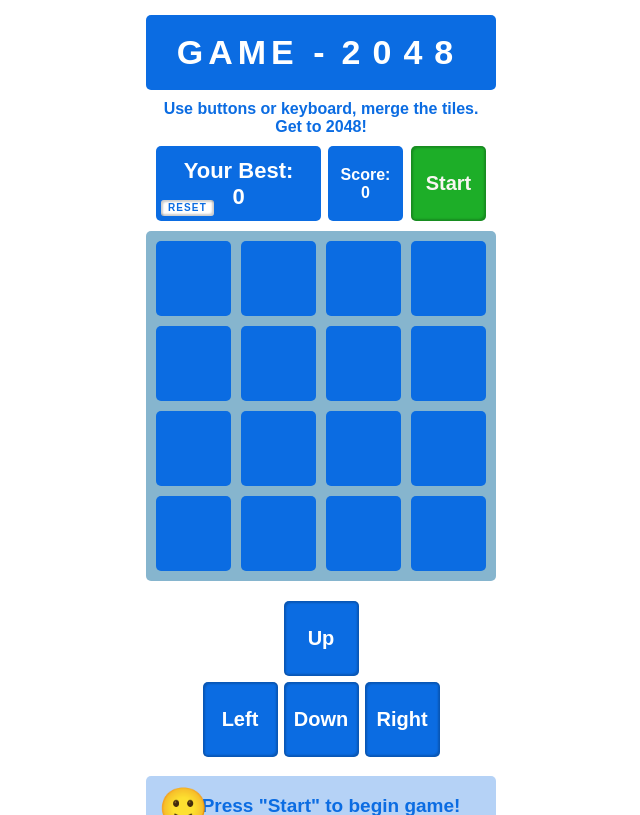
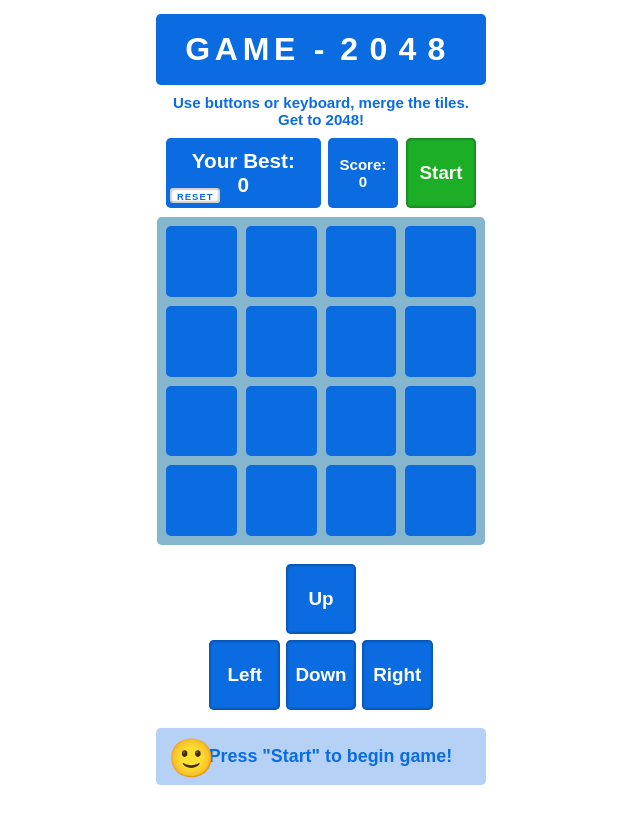
Before and after one commit to Artem-Brui/Game-2048, a website with bundled scripts: page index.html in a window 1280 px wide. Shown: the whole page, without its empty margins (319-959 px from the left). Built offline with nearby package versions, Linux system fonts and the light colour scheme.

Commit message:
make size dynamical - use vh for all sizes

```diff
--- a/styles/main.scss
+++ b/styles/main.scss
@@ -7,7 +7,7 @@ html {
 
 body {
   margin: 0;
-  padding-top: 15px;
+  padding-top: $dpx * 15;
   display: flex;
   align-items: start;
   justify-content: center;
@@ -16,30 +16,30 @@ body {
   overflow: hidden;
   overflow-y: hidden;
   font-family: sans-serif;
-  font-size: 24px;
+  font-size: $dpx * 24;
   font-weight: 900;
 }
 
 .rules {
   text-align: center;
-  font-size: 16px;
+  font-size: $dpx * 16;
   color: $secondary;
-  margin: 10px 0 0 0;
-  padding: 0 10px;
+  margin: $dpx * 10 0 0 0;
+  padding: 0 $dpx * 10;
 
 }
 
 .field-cell {
   background: $secondary;
-  width: 75px;
-  height: 75px;
+  width: $dpx * 75;
+  height: $dpx * 75;
   border-radius: 5px;
   color: $primery;
   box-sizing: border-box;
   text-align: center;
   vertical-align: center;
   user-select: none;
-  font-size: 30px;
+  font-size: $dpx * 30;
   color: $secondary;
 
   &--2 {
@@ -89,24 +89,24 @@ body {
 
 .game-field {
   background: #86b5ce;
-  border-spacing: 10px;
-  border-radius: 5px;
+  border-spacing: $dpx * 10;
+  border-radius: $dpx * 5;
 }
 
 .game-header {
   display: flex;
   width: 100%;
   justify-content: space-between;
-  padding: 10px;
+  padding: $dpx * 10;
   box-sizing: border-box;
 }
 
 .score-record {
   width: 100%;
-  height: 75px;
-  border-radius: 5px;
-  font-size: 22px;
-  margin: 0 7px 0 0;
+  height: $dpx * 75;
+  border-radius: $dpx * 5;
+  font-size: $dpx * 22;
+  margin: 0 $dpx * 7 0 0;
   display: flex;
   flex-direction: column;
   align-items: center;
@@ -120,19 +120,19 @@ body {
   }
 
   & button {
-    font-size: 10px;
+    font-size: $dpx * 10;
     font-weight: bold;
-    line-height: 10px;
-    letter-spacing: 1.1px;
+    line-height: $dpx * 10;
+    letter-spacing: $dpx * 1.1;
     color: $secondary;
-    margin: 5px;
-    padding: 3px 7px;
+    margin: $dpx * 5;
+    padding: $dpx * 4 $dpx * 7 $dpx * 2 $dpx * 7;
     position: absolute;
     background-color: white;
     left: 0;
     bottom: 0;
     border: none;
-    border-radius: 3px;
+    border-radius: $dpx * 3;
   }
 
 }
@@ -141,11 +141,11 @@ h1 {
   background: $secondary;
   color: $primery;
   width: 100%;
-  height: 75px;
-  font-size: 34px;
+  height: $dpx * 75;
+  font-size: $dpx * 34;
   font-weight: 900;
-  letter-spacing: 5px;
-  border-radius: 5px;
+  letter-spacing: $dpx * 5;
+  border-radius: $dpx * 5;
   display: flex;
   align-items: center;
   justify-content: center;
@@ -153,8 +153,8 @@ h1 {
   margin: 0;
 
   & span {
-    letter-spacing: 12px;
-    margin-left: 12px;
+    letter-spacing: $dpx * 12;
+    margin-left: $dpx * 12;
   }
 }
 
@@ -164,13 +164,13 @@ h1 {
   align-items: center;
   justify-content: center;
   background: $secondary;
-  width: 75px;
-  height: 75px;
-  border-radius: 5px;
+  width: $dpx * 75;
+  height: $dpx * 75;
+  border-radius: $dpx * 5;
   color: $primery;
   box-sizing: border-box;
-  font-size: 16px;
-  margin: 0 8px 0 0;
+  font-size: $dpx * 16;
+  margin: 0 $dpx * 8 0 0;
 }
 
 .controls {
@@ -182,9 +182,9 @@ h1 {
   font-weight: 900;
   cursor: pointer;
   border: none;
-  border-radius: 5px;
-  box-shadow: inset 2px 2px 2px rgba(0, 0, 0, 0.2),
-              inset -2px -2px 2px rgba(0, 0, 0, 0.2);
+  border-radius: $dpx * 5;
+  box-shadow: inset $dpx * 2 $dpx * 2 $dpx * 2 rgba(0, 0, 0, 0.2),
+              inset $dpx * -2 $dpx * -2 $dpx * 2 rgba(0, 0, 0, 0.2);
 
   &:hover {
     filter: brightness(.9);
@@ -196,21 +196,21 @@ h1 {
 }
 
 .control {
-  width: 75px;
-  height: 75px;
-  font-size: 16px;
+  width: $dpx * 75;
+  height: $dpx * 75;
+  font-size: $dpx * 16;
   color: #f9f6f2;
   transition: 0.25s ease background;
 }
 
 .start {
   background: #1dae28;
-  font-size: 20px;
+  font-size: $dpx * 20;
 }
 
 .restart {
   background: #f87474;
-  font-size: 18px;
+  font-size: $dpx * 18;
 }
 
 .arrows {
@@ -218,41 +218,41 @@ h1 {
   flex-direction: column;
   justify-content: center;
   align-items: center;
-  width: 350px;
-  gap: 6px;
-  margin-top: 20px;
+  width: $dpx * 350;
+  gap: $dpx * 6;
+  margin-top: $dpx * 20;
 
   &-row {
     display: flex;
-    gap: 6px;
+    gap: $dpx * 6;
   }
 }
 
 .arrow {
   background: $secondary;
   color: $primery;
-  width: 75px;
-  height: 75px;
-  font-size: 20px;
+  width: $dpx * 75;
+  height: $dpx * 75;
+  font-size: $dpx * 20;
 }
 
 .message {
   box-sizing: border-box;
-  width: 350px;
-  height: 60px;
-  line-height: 40px;
-  padding: 10px;
-  padding-left: 30px;
+  width: $dpx * 350;
+  height: $dpx * 60;
+  line-height: $dpx * 40;
+  padding: $dpx * 10;
+  padding-left: $dpx * 30;
   text-align: center;
-  border-radius: 5px;
-  font-size: 19px;
+  border-radius: $dpx * 5;
+  font-size: $dpx * 19;
   position: absolute;
 
   & span {
     position: absolute;
     left: 0;
     transform: translate(25%, 6%);
-    font-size: 40px;
+    font-size: $dpx * 40;
   }
 }
 
@@ -264,7 +264,7 @@ h1 {
   display: flex;
   flex-direction: column;
   align-items: center;
-  width: 350px;
+  width: $dpx * 350;
 }
 
 .message-start {
@@ -292,8 +292,8 @@ h1 {
 
   &::before {
     content: '';
-    width: 100px;
-    height: 100px;
+    width: $dpx * 100;
+    height: $dpx * 100;
     position: absolute;
     top: -18%;
     left: -18%;
--- a/styles/variables.scss
+++ b/styles/variables.scss
@@ -17,3 +17,5 @@ $primery: $dodger-blue;
 $primery: white;
 $secondary: $sky-blue;
 $secondary: $medium-blue;
+
+$dpx: 100vh / 850;
```
Also changed, not shown: icons/favicon.ico (deleted), icons/favicon.png, styles/main.css, 1 other file.
